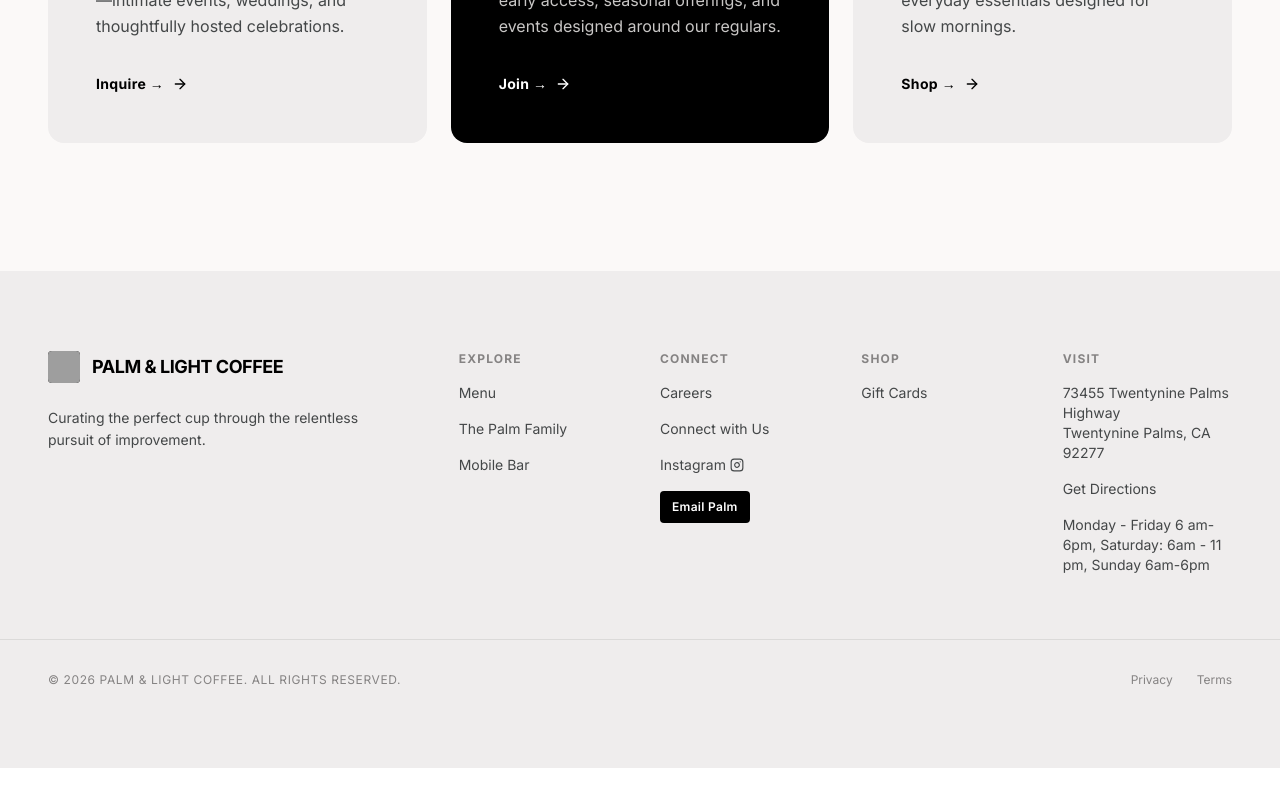
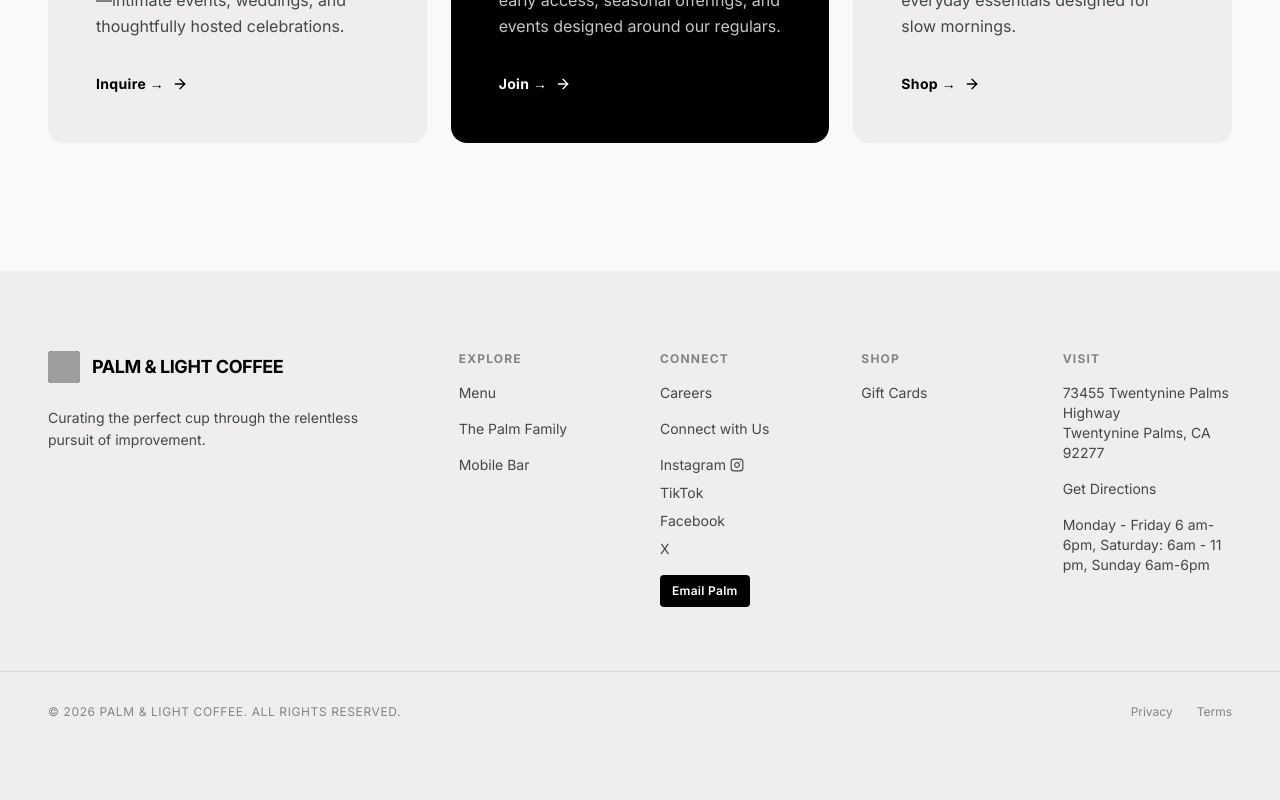
Before and after one commit to WilliamHuggins/cafe-site-template, a React (Vite) app: page / in a window 1280 px wide. Shown: the part 9822-10622 px from the top of the page. Before the commit the page ends 10590 px from the top, so only its background shows below. Built offline with nearby package versions, Linux system fonts and the light colour scheme; grey boxes are pictures that could not be loaded.

Commit message:
Replace branded Instagram link with generic social placeholders

```diff
--- a/src/components/Layout.tsx
+++ b/src/components/Layout.tsx
@@ -289,7 +289,7 @@ export default function Layout() {
               ))}
             </select>
             <a
-              href="https://www.instagram.com/palmandlightcoffee/"
+              href="https://www.instagram.com/"
               target="_blank"
               rel="noopener noreferrer"
               className={`p-2 rounded-sm transition-colors ${
@@ -411,7 +411,7 @@ export default function Layout() {
               );
             })}
             <a
-              href="https://www.instagram.com/palmandlightcoffee/"
+              href="https://www.instagram.com/"
               target="_blank"
               rel="noopener noreferrer"
               className="text-2xl font-bold tracking-tight text-black dark:text-white flex items-center gap-3"
@@ -470,9 +470,14 @@ export default function Layout() {
               <span className="text-xs font-bold tracking-widest uppercase text-muted-text dark:text-dark-muted-text">{t('layout.footer.connect')}</span>
               <Link to={localizePath("/careers")} className="text-sm text-secondary-text dark:text-dark-secondary-text hover:text-black dark:hover:text-white transition-colors">{t('layout.nav.careers')}</Link>
               <Link to={localizePath("/subscribe")} className="text-sm text-secondary-text dark:text-dark-secondary-text hover:text-black dark:hover:text-white transition-colors">{t('layout.nav.connect')}</Link>
-              <a href="https://www.instagram.com/palmandlightcoffee/" target="_blank" rel="noopener noreferrer" className="text-sm text-secondary-text dark:text-dark-secondary-text hover:text-black dark:hover:text-white transition-colors flex items-center gap-1">
-                {t('layout.nav.instagramLabel')} <Instagram size={14} />
-              </a>
+              <div className="flex flex-col gap-2">
+                <a href="https://www.instagram.com/" target="_blank" rel="noopener noreferrer" className="text-sm text-secondary-text dark:text-dark-secondary-text hover:text-black dark:hover:text-white transition-colors flex items-center gap-1">
+                  {t('layout.nav.instagramLabel')} <Instagram size={14} />
+                </a>
+                <a href="https://www.tiktok.com/" target="_blank" rel="noopener noreferrer" className="text-sm text-secondary-text dark:text-dark-secondary-text hover:text-black dark:hover:text-white transition-colors">TikTok</a>
+                <a href="https://www.facebook.com/" target="_blank" rel="noopener noreferrer" className="text-sm text-secondary-text dark:text-dark-secondary-text hover:text-black dark:hover:text-white transition-colors">Facebook</a>
+                <a href="https://x.com/" target="_blank" rel="noopener noreferrer" className="text-sm text-secondary-text dark:text-dark-secondary-text hover:text-black dark:hover:text-white transition-colors">X</a>
+              </div>
               <a
                 href="mailto:palmandlightcoffee@gmail.com"
                 className="inline-flex w-fit items-center justify-center rounded-sm bg-black px-3 py-2 text-xs font-semibold tracking-wide text-white transition-colors hover:bg-cta-hover-dark dark:bg-white dark:text-black dark:hover:bg-surface-light"
```
